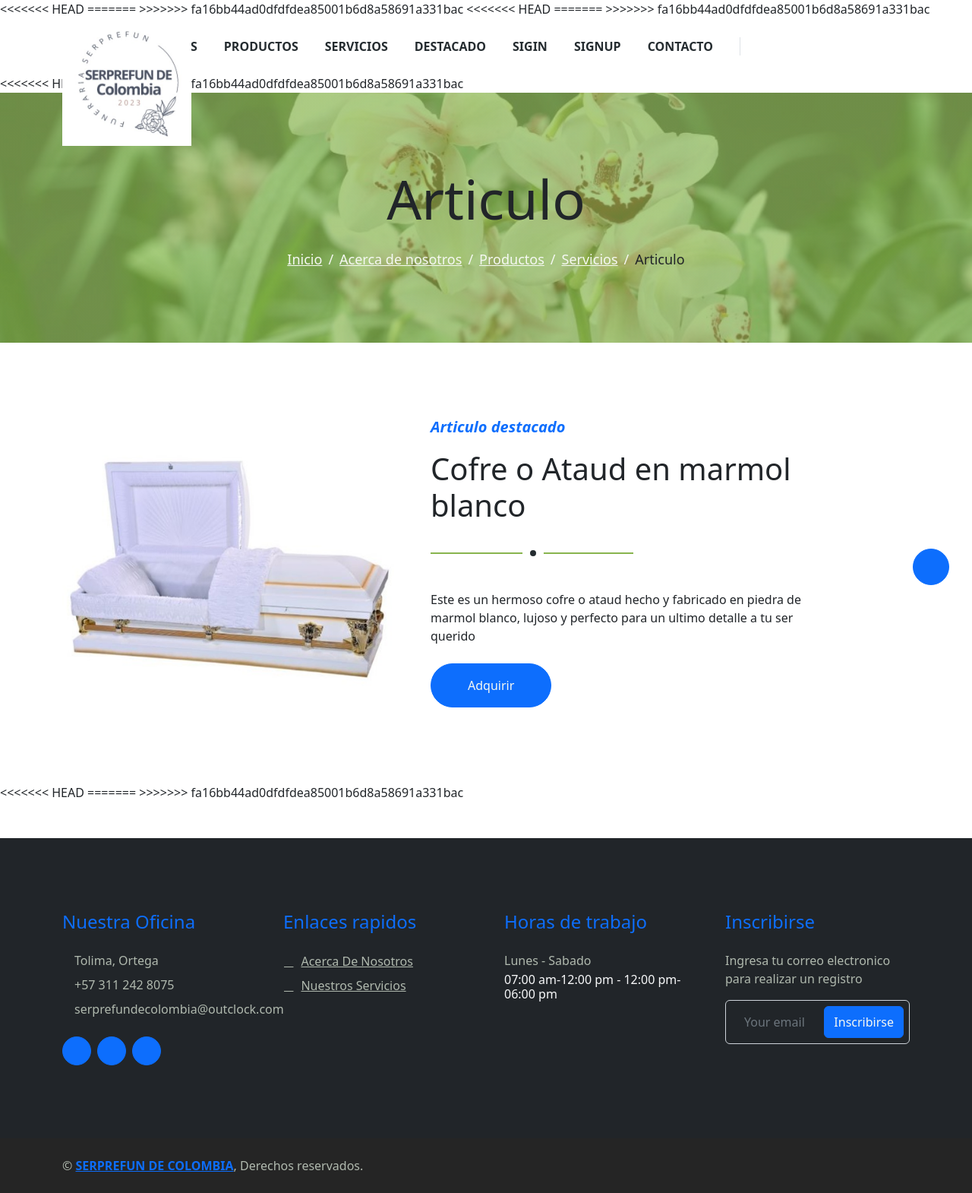
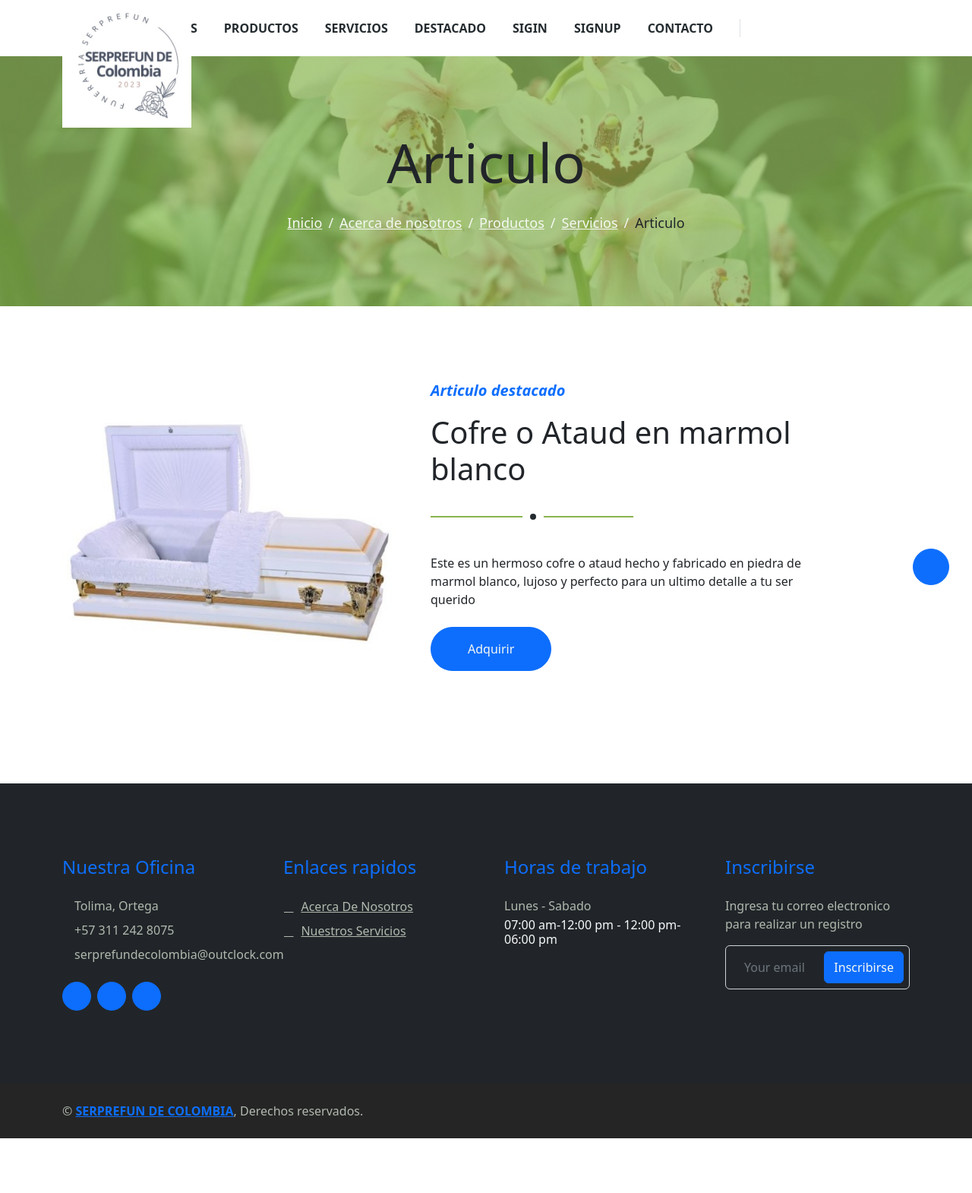
Before and after one commit to Estevan03/SERPREFUN, a Django app: page /blog/ in a window 1280 px wide. Shown: the whole page at 76% size. After the commit the page ends 1498 px from the top, so only its background shows below. Run offline with Django 4.2, Linux system fonts and the light colour scheme.

Commit message:
commit de jss

```diff
--- a/tasks/templates/_navbar.html
+++ b/tasks/templates/_navbar.html
@@ -7,10 +7,7 @@
   <meta name="viewport" content="width=device-width, initial-scale=1.0">
   <title>Document</title>
   <link rel="stylesheet" type="text/css" href="{% static 'css/styles.css' %}">
-<<<<<<< HEAD
   <script src="{% static 'js/main.js' %}"></script>
-=======
->>>>>>> fa16bb44ad0dfdfdea85001b6d8a58691a331bac
 </head>
 <body>
   <div class="container-fluid bg-white sticky-top">
--- a/tasks/templates/about.html
+++ b/tasks/templates/about.html
@@ -7,10 +7,7 @@
     <meta name="viewport" content="width=device-width, initial-scale=1.0">
     <title>Document</title>
     <link rel="stylesheet" type="text/css" href="{% static 'css/styles.css' %}">
-<<<<<<< HEAD
     <script src="{% static 'js/main.js' %}"></script>
-=======
->>>>>>> fa16bb44ad0dfdfdea85001b6d8a58691a331bac
 </head>
 <body>
     <!-- Page Header Start -->
--- a/tasks/templates/base.html
+++ b/tasks/templates/base.html
@@ -9,10 +9,7 @@
     <link rel="stylesheet" href="https://cdn.jsdelivr.net/npm/bootstrap@5.2.0/dist/css/bootstrap.min.css">
     <script src="https://cdn.jsdelivr.net/npm/bootstrap@5.2.0/dist/js/bootstrap.bundle.min.js"></script>
     <link rel="stylesheet" type="text/css" href="{% static 'css/styles.css' %}">
-<<<<<<< HEAD
     <script src="{% static 'js/main.js' %}"></script>
-=======
->>>>>>> fa16bb44ad0dfdfdea85001b6d8a58691a331bac
 
   </head>
   <body>
--- a/tasks/templates/blog.html
+++ b/tasks/templates/blog.html
@@ -7,10 +7,7 @@
     <meta name="viewport" content="width=device-width, initial-scale=1.0">
     <title>Document</title>
     <link rel="stylesheet" type="text/css" href="{% static 'css/styles.css' %}">
-<<<<<<< HEAD
     <script src="{% static 'js/main.js' %}"></script>
-=======
->>>>>>> fa16bb44ad0dfdfdea85001b6d8a58691a331bac
 </head>
 <body>
     <!-- Page Header Start -->
--- a/tasks/templates/contact.html
+++ b/tasks/templates/contact.html
@@ -8,10 +8,7 @@
     <meta name="viewport" content="width=device-width, initial-scale=1.0">
     <title>Document</title>
     <link rel="stylesheet" type="text/css" href="{% static 'css/styles.css' %}">
-<<<<<<< HEAD
     <script src="{% static 'js/main.js' %}"></script>
-=======
->>>>>>> fa16bb44ad0dfdfdea85001b6d8a58691a331bac
 </head>
 <body>
        <!-- Page Header Start -->
--- a/tasks/templates/home.html
+++ b/tasks/templates/home.html
@@ -8,10 +8,7 @@
   <meta name="viewport" content="width=device-width, initial-scale=1.0">
   <title>Document</title>
   <link rel="stylesheet" type="text/css" href="{% static 'css/styles.css' %}">
-<<<<<<< HEAD
   <script src="{% static 'js/main.js' %}"></script>
-=======
->>>>>>> fa16bb44ad0dfdfdea85001b6d8a58691a331bac
 </head>
 <body>
   <!-- Inicio Carousel -->
--- a/tasks/templates/pie_pagina.html
+++ b/tasks/templates/pie_pagina.html
@@ -6,10 +6,7 @@
     <meta name="viewport" content="width=device-width, initial-scale=1.0">
     <title>Document</title>
     <link rel="stylesheet" type="text/css" href="{% static 'css/styles.css' %}">
-<<<<<<< HEAD
     <script src="{% static 'js/main.js' %}"></script>
-=======
->>>>>>> fa16bb44ad0dfdfdea85001b6d8a58691a331bac
 </head>
 <body>
         <!-- Inicio pie pagina -->
--- a/tasks/templates/product.html
+++ b/tasks/templates/product.html
@@ -7,10 +7,7 @@
     <meta name="viewport" content="width=device-width, initial-scale=1.0">
     <title>Document</title>
     <link rel="stylesheet" type="text/css" href="{% static 'css/styles.css' %}">
-<<<<<<< HEAD
     <script src="{% static 'js/main.js' %}"></script>
-=======
->>>>>>> fa16bb44ad0dfdfdea85001b6d8a58691a331bac
 </head>
 <body>
     <!-- Page Header Start -->
--- a/tasks/templates/store.html
+++ b/tasks/templates/store.html
@@ -7,10 +7,7 @@
     <meta name="viewport" content="width=device-width, initial-scale=1.0">
     <title>Document</title>
     <link rel="stylesheet" type="text/css" href="{% static 'css/styles.css' %}">
-<<<<<<< HEAD
     <script src="{% static 'js/main.js' %}"></script>
-=======
->>>>>>> fa16bb44ad0dfdfdea85001b6d8a58691a331bac
 </head>
 <body>
     <!-- Page Header Start -->
```
